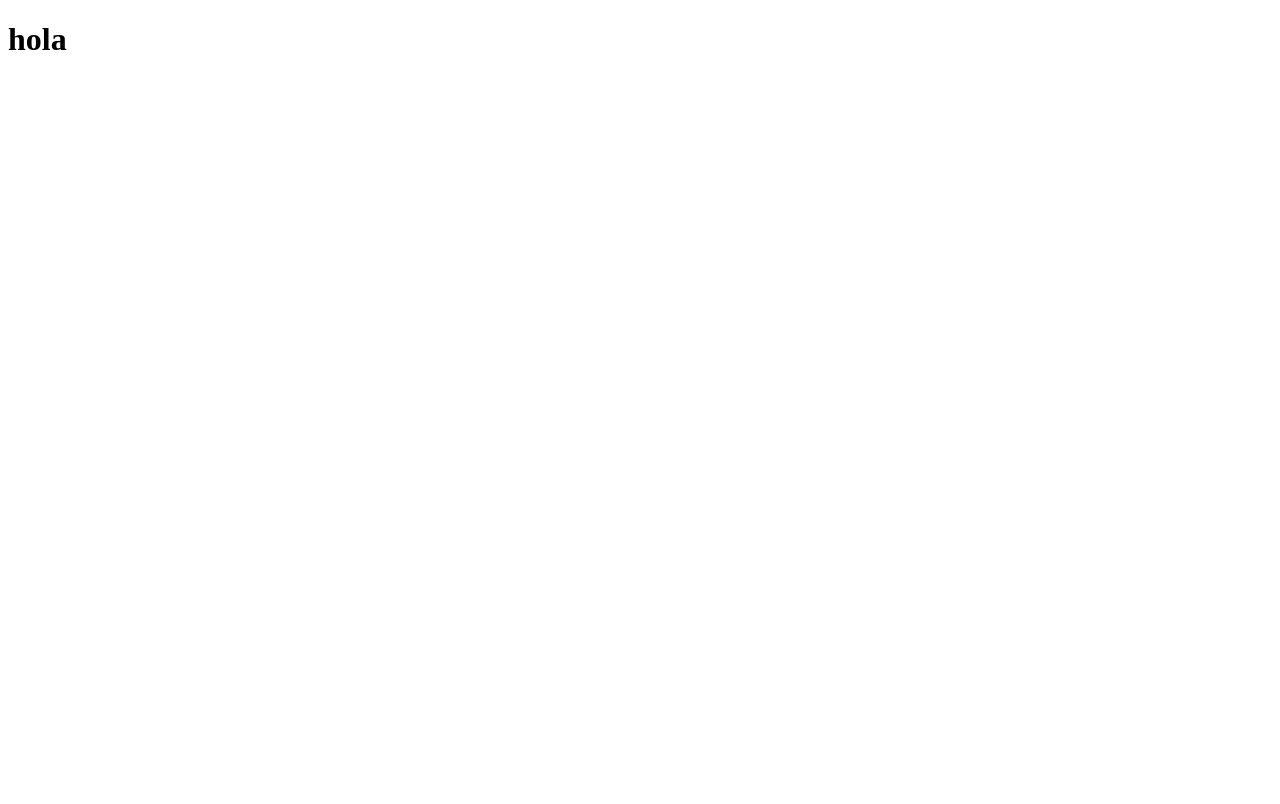
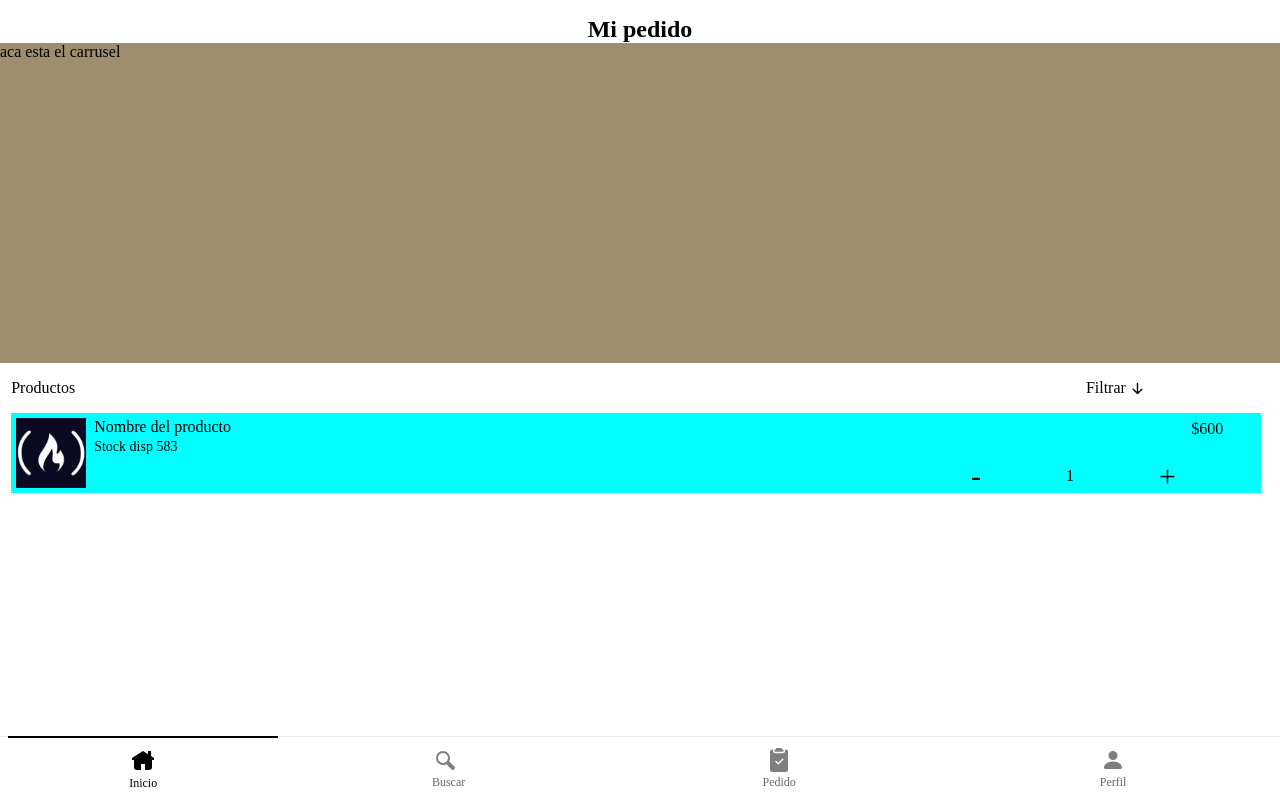
Before and after one commit to Alan-Ribeca/Mi-Pedido, a React (Vite) app: page / in a window 1280 px wide. Built offline with nearby package versions, Linux system fonts and the light colour scheme.

Commit message:
empezando con el home

```diff
--- a/src/App.jsx
+++ b/src/App.jsx
@@ -1,9 +1,10 @@
+import { Home } from "./components/Home/Home";
 import "./styles/App.scss";
 
 function App() {
   return (
     <>
-      <h1>hola</h1>
+      <Home />
     </>
   );
 }
--- /dev/null
+++ b/src/components/Home/Home.jsx
@@ -0,0 +1,59 @@
+import { NavMovil } from "../navbar/NavMovil";
+import "./home.scss";
+
+export const Home = () => {
+  return (
+    <>
+      <section className="homeContainer">
+        <h1 className="title">Mi pedido</h1>
+
+        <div className="carrusel">aca esta el carrusel</div>
+
+        <div className="filtrarProdc">
+          <p className="titleProduc">
+            Productos
+            <span className="filtrar">
+              Filtrar
+              <span className="flecha">
+                <svg
+                  xmlns="http://www.w3.org/2000/svg"
+                  fill="currentColor"
+                  className="bi bi-arrow-down-short"
+                  viewBox="0 0 16 16"
+                >
+                  <path
+                    fillRule="evenodd"
+                    d="M8 4a.5.5 0 0 1 .5.5v5.793l2.146-2.147a.5.5 0 0 1 .708.708l-3 3a.5.5 0 0 1-.708 0l-3-3a.5.5 0 1 1 .708-.708L7.5 10.293V4.5A.5.5 0 0 1 8 4"
+                  />
+                </svg>
+              </span>
+            </span>
+          </p>
+        </div>
+
+        <section className="containerProduc">
+          <div className="containerImg">
+            <img src="./img/public4Perf.jpeg" alt="img del producto" />
+            <div className="infoProdc">
+              <p className="NameProd">Nombre del producto</p>
+
+              <p className="stock">
+                Stock disp
+                <span className="numerStock"> 583</span>
+              </p>
+            </div>
+          </div>
+
+          <p className="precio">$600</p>
+
+          <div className="contador">
+            <button className="btnContador menos">-</button>
+            <p className="numer">1</p>
+            <button className="btnContador mas">+</button>
+          </div>
+        </section>
+      </section>
+      <NavMovil />
+    </>
+  );
+};
--- /dev/null
+++ b/src/components/Home/home.scss
@@ -0,0 +1,79 @@
+.homeContainer {
+  position: relative;
+  height: 90.3vh;
+  .title {
+    text-align: center;
+    margin-top: 1rem;
+  }
+
+  .carrusel {
+    height: 20rem;
+    background-color: rgb(158, 141, 111);
+  }
+
+  .titleProduc {
+    margin: 1rem 1.2rem 0 0.7rem;
+    display: flex;
+    justify-content: space-between;
+    align-items: center;
+
+    .filtrar {
+      width: 14%;
+      position: relative;
+      cursor: pointer;
+      .flecha {
+        position: absolute;
+        bottom: -19%;
+        width: 23px;
+        height: 23px;
+      }
+    }
+  }
+
+  .containerProduc {
+    margin: 1rem 1.2rem 0 0.7rem;
+    height: 5rem;
+    display: flex;
+    background-color: aqua;
+    position: relative;
+
+    .precio {
+      position: absolute;
+      top: 9%;
+      right: 3%;
+    }
+    .containerImg {
+      display: flex;
+      padding: 5px;
+
+      img {
+        width: 70px;
+        height: 70px;
+      }
+
+      .infoProdc {
+        margin-left: 0.5rem;
+        .stock {
+          margin-top: 0.2rem;
+          font-size: 14px;
+        }
+      }
+    }
+
+    .contador {
+      position: absolute;
+      width: 30%;
+      bottom: 0%;
+      right: 0%;
+      display: flex;
+      justify-content: space-evenly;
+      align-items: center;
+
+      .btnContador {
+        border: none;
+        background-color: transparent;
+        font-size: 30px;
+      }
+    }
+  }
+}
--- /dev/null
+++ b/src/components/navbar/NavMovil.jsx
@@ -0,0 +1,68 @@
+import "./navMovil.scss";
+
+export const NavMovil = () => {
+  return (
+    <>
+      <nav className="navbarMovil">
+        <ul>
+          <li className="iconNav home">
+            <svg
+              xmlns="http://www.w3.org/2000/svg"
+              viewBox="0 0 24 24"
+              data-supported-dps="24x24"
+              fill="currentColor"
+              className="logos home"
+              width="24"
+              height="24"
+              focusable="false"
+            >
+              <path d="M23 9v2h-2v7a3 3 0 01-3 3h-4v-6h-4v6H6a3 3 0 01-3-3v-7H1V9l11-7 5 3.18V2h3v5.09z"></path>
+            </svg>
+            <span className="nombreLogo inicio">Inicio</span>
+          </li>
+          <li className="iconNav">
+            {" "}
+            <svg
+              xmlns="http://www.w3.org/2000/svg"
+              viewBox="0 0 24 24"
+              fill="currentColor"
+              width={24}
+              height={24}
+            >
+              <path d="M21.41 18.59l-5.27-5.28A6.83 6.83 0 0017 10a7 7 0 10-7 7 6.83 6.83 0 003.31-.86l5.28 5.27a2 2 0 002.82-2.82zM5 10a5 5 0 115 5 5 5 0 01-5-5z"></path>
+            </svg>
+            <span className="nombreLogo buscar">Buscar</span>
+          </li>
+          <li className="iconNav">
+            <svg
+              xmlns="http://www.w3.org/2000/svg"
+              width="16"
+              height="16"
+              fill="currentColor"
+              className="bi bi-clipboard2-check-fill"
+              viewBox="0 0 16 16"
+            >
+              <path d="M10 .5a.5.5 0 0 0-.5-.5h-3a.5.5 0 0 0-.5.5.5.5 0 0 1-.5.5.5.5 0 0 0-.5.5V2a.5.5 0 0 0 .5.5h5A.5.5 0 0 0 11 2v-.5a.5.5 0 0 0-.5-.5.5.5 0 0 1-.5-.5" />
+              <path d="M4.085 1H3.5A1.5 1.5 0 0 0 2 2.5v12A1.5 1.5 0 0 0 3.5 16h9a1.5 1.5 0 0 0 1.5-1.5v-12A1.5 1.5 0 0 0 12.5 1h-.585q.084.236.085.5V2a1.5 1.5 0 0 1-1.5 1.5h-5A1.5 1.5 0 0 1 4 2v-.5q.001-.264.085-.5m6.769 6.854-3 3a.5.5 0 0 1-.708 0l-1.5-1.5a.5.5 0 1 1 .708-.708L7.5 9.793l2.646-2.647a.5.5 0 0 1 .708.708" />
+            </svg>
+
+            <span className="nombreLogo pedido">Pedido</span>
+          </li>
+          <li className="iconNav">
+            <svg
+              xmlns="http://www.w3.org/2000/svg"
+              width="16"
+              height="16"
+              fill="currentColor"
+              className="bi bi-person-fill"
+              viewBox="0 0 16 16"
+            >
+              <path d="M3 14s-1 0-1-1 1-4 6-4 6 3 6 4-1 1-1 1zm5-6a3 3 0 1 0 0-6 3 3 0 0 0 0 6" />
+            </svg>
+            <span className="nombreLogo perfil">Perfil</span>
+          </li>
+        </ul>
+      </nav>
+    </>
+  );
+};
--- /dev/null
+++ b/src/components/navbar/navMovil.scss
@@ -0,0 +1,49 @@
+.navbarMovil {
+  position: sticky;
+  bottom: 0%;
+  width: 100%;
+  height: 4rem;
+
+  ul {
+    display: flex;
+    align-items: center;
+    height: 100%;
+    border-top: 1px solid rgba(140, 140, 140, 0.2);
+
+    .iconNav {
+      display: flex;
+      flex-direction: column;
+      align-items: center;
+      width: 100%;
+      justify-content: center;
+      font-size: 12px;
+      color: #0009;
+      svg {
+        width: 24px;
+        height: 24px;
+        fill: #00000080;
+      }
+
+      &.home {
+        border-top: 2px solid black;
+        margin-left: 0.5rem;
+        width: 81%;
+        height: 100%;
+        color: black;
+        svg {
+          fill: rgb(0, 0, 0);
+        }
+      }
+
+      .nombreLogo {
+        padding-top: 0.2rem;
+        font-weight: 500;
+        font-size: 12px;
+
+        &.buscar {
+            padding-left: 0.4rem;
+        }
+      }
+    }
+  }
+}
--- a/src/styles/App.scss
+++ b/src/styles/App.scss
@@ -1,3 +1,6 @@
+* {
+  margin: 0;
+  padding: 0;
+  font-family: Times New Roman, Times, serif;
 
-
-/*# sourceMappingURL=App.scss.map */
+}
```
Also changed, not shown: public/img/public4Perf.jpeg (added).
